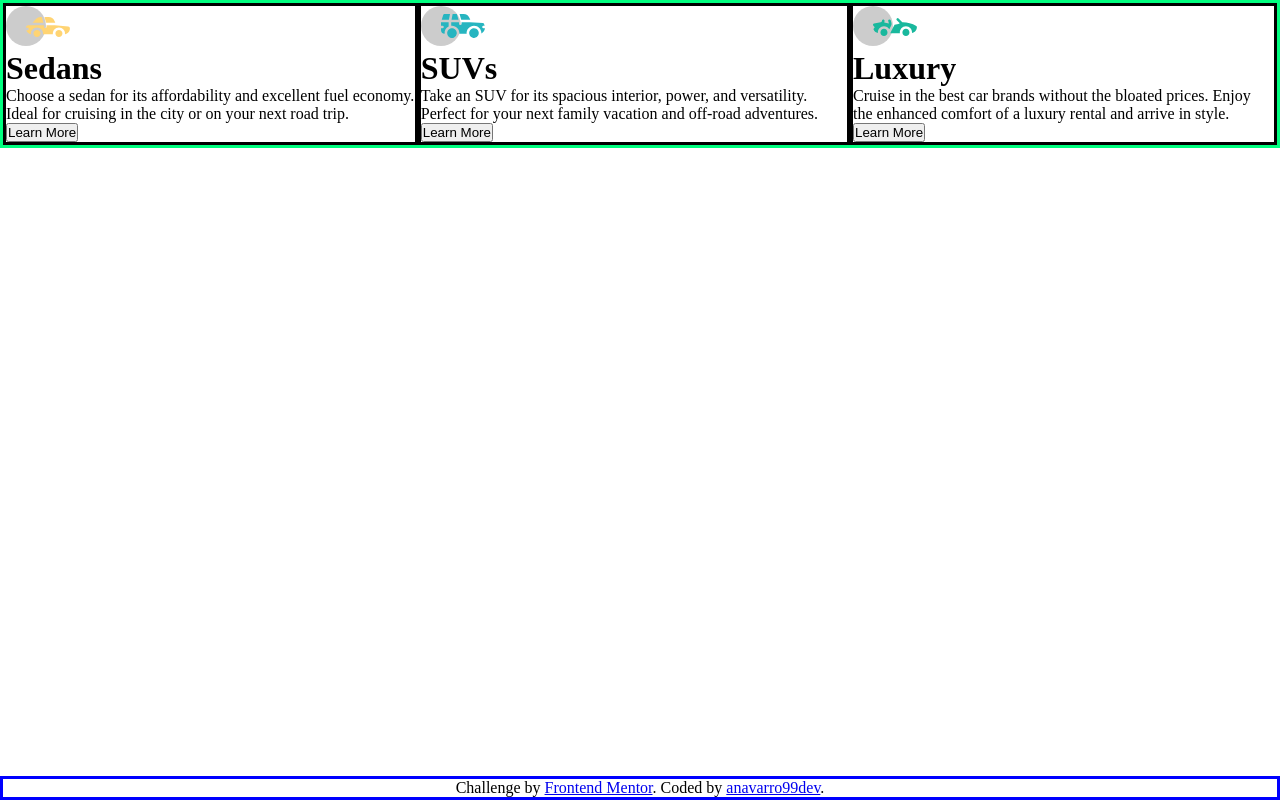
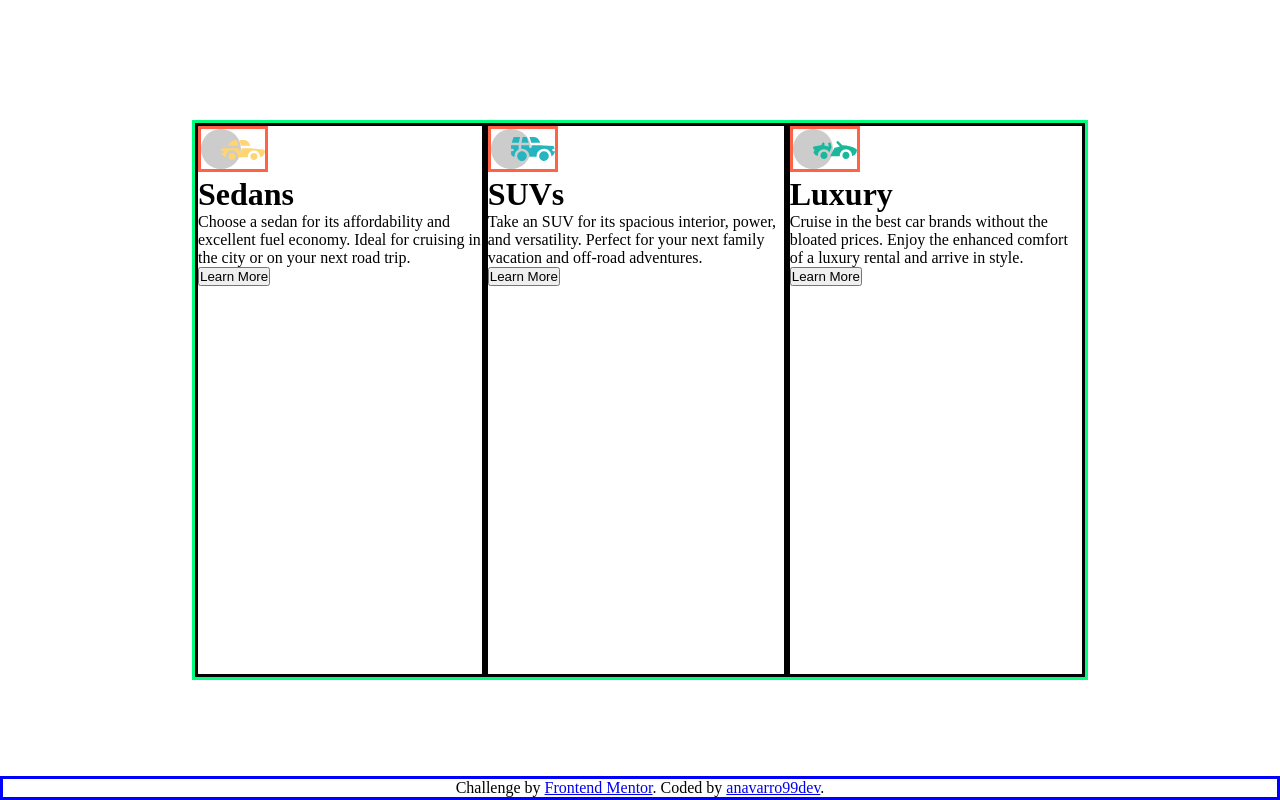
Before and after one commit to anavarro99dev/frontmentor3, a plain HTML site: page index.html in a window 1280 px wide. Drawn offline with Linux system fonts and the light colour scheme.

Commit message:
estructura basica mejorada

```diff
--- a/estilos.scss
+++ b/estilos.scss
@@ -21,10 +21,21 @@ $weights_BIG_SHOULDERS_DISPLAY: 700;
     box-sizing: border-box;
 }
 
+body{
+    height: 100vh;
+    width: 100vw;
+}
+
 ul{
     display: flex;
     flex-direction: row;
     list-style-type: none;
+    height: 70vh;
+    width: 70vw;
+
+    position: absolute;
+    top: 15vh;
+    left: 15vw;
 }
 
 footer{
--- a/index.html
+++ b/index.html
@@ -16,7 +16,7 @@
 <body>
   <ul style="border: solid springgreen;">
     <li style="border: solid;">
-      <img src="images/icon-sedans.svg" alt="icono">
+      <img style="border: solid tomato;" src="images/icon-sedans.svg" alt="icono">
       <h1>Sedans</h1>
       <p>
         Choose a sedan for its affordability and excellent fuel economy. Ideal for cruising in the city
@@ -26,7 +26,7 @@
     </li>
 
     <li style="border: solid;">
-      <img src="images/icon-suvs.svg" alt="icono">
+      <img style="border: solid tomato;" src="images/icon-suvs.svg" alt="icono">
       <h1>SUVs</h1>
       <p>
         Take an SUV for its spacious interior, power, and versatility. Perfect for your next family vacation
@@ -36,7 +36,7 @@
     </li>
 
     <li style="border: solid;">
-      <img src="images/icon-luxury.svg" alt="icono">
+      <img style="border: solid tomato;" src="images/icon-luxury.svg" alt="icono">
       <h1>Luxury</h1>
       <p>
         Cruise in the best car brands without the bloated prices. Enjoy the enhanced comfort of a luxury
```
Also changed, not shown: estilos.css, 1 other file.
